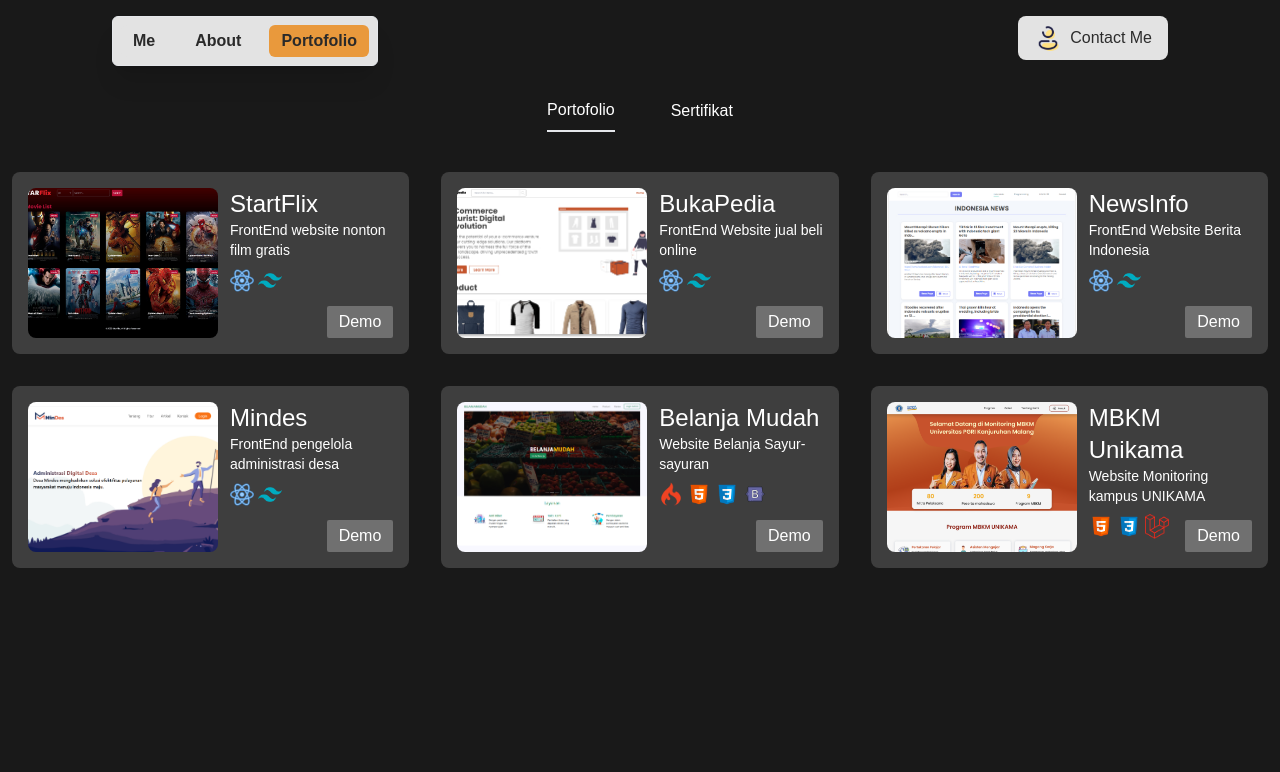
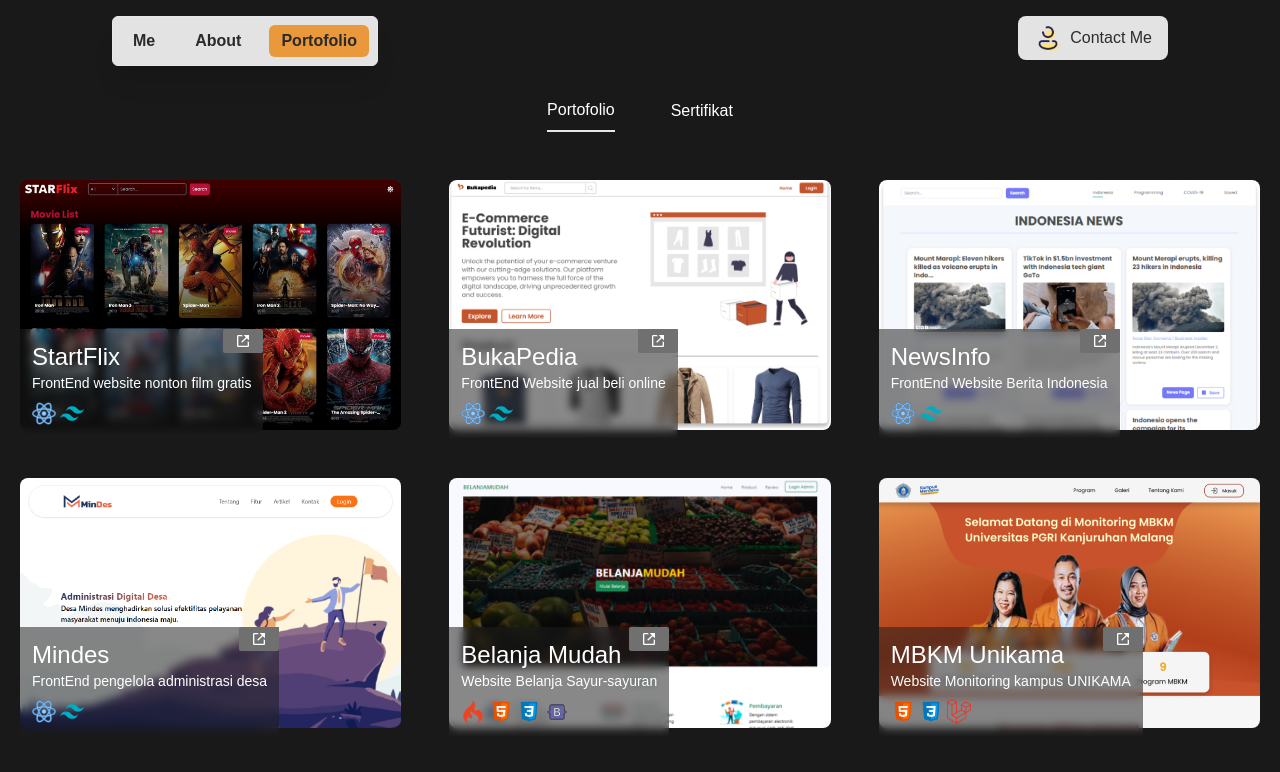
Before and after one commit to RezalMaksmi/Tugas_WebPortofolio_IL, a React (Vite) app: page /portofolio in a window 1280 px wide. Shown: the top 772 px of the page. Built offline with nearby package versions, Linux system fonts and the light colour scheme.

Commit message:
push resolve portofolio

```diff
--- a/src/componenents/atoms/CardPortofolio.jsx
+++ b/src/componenents/atoms/CardPortofolio.jsx
@@ -12,93 +12,96 @@ import bukapedia from "../../assets/portofolio/bukapedia.jpg";
 import belanjamudah from "../../assets/portofolio/belanjamudah.png";
 import mbkm from "../../assets/portofolio/mbkm.png";
 import mindes from "../../assets/portofolio/mindes.png";
+import { BiLinkExternal } from "react-icons/bi";
 
 const CardPortofolio = () => {
   return (
     <div className="grid xl:grid-cols-3 md:grid-cols-2 grid-cols-1 overflow-y-scroll py-3 px-3 md:gap-8 gap-4 justify-start  w-full">
-      <div className="flex flex-row bg-[#3E3E3E] rounded-lg md:p-4 p-2 gap-3 rounded-lg">
+      <div className="flex flex-col  p-2 gap-3 rounded-lg relative">
         <img
           src={starflix}
           alt=""
-          className="h-[150px] min-w-[190px] rounded-lg object-cover object-top"
+          className="h-[250px] min-w-[190px] rounded-lg object-cover object-top"
         />
-        <div className="flex flex-col text-white relative">
+        <div className="flex flex-col text-white absolute bottom-0 backdrop-blur-sm p-3 bg-[#1e1e1e86]">
           <h5 className="text-2xl">StartFlix</h5>
           <span className="text-sm ">FrontEnd website nonton film gratis</span>
           <div className="flex flex-row gap-1  mt-2 w-full">
             <img src={react} alt="" className="object-contain w-6" />
             <img src={tailwindcss} alt="" className="object-contain w-6" />
           </div>
-          <button className="text-white text-base px-3 py-1 bg-[#707070] absolute bottom-0 right-0 rounded-sm">
-            Demo
+          <button className="text-white text-base px-3 py-1 bg-[#707070] absolute  top-0 right-0 rounded-sm">
+            <BiLinkExternal />
           </button>
         </div>
       </div>
 
-      <div className="flex flex-row bg-[#3E3E3E] rounded-lg md:p-4 p-2 gap-3 rounded-lg">
+      <div className="flex flex-col  p-2 gap-3 rounded-lg relative">
         <img
           src={bukapedia}
           alt=""
-          className="h-[150px] min-w-[190px] rounded-lg object-cover object-top"
+          className="h-[250px] min-w-[190px] rounded-lg object-cover object-top"
         />
-        <div className="flex flex-col text-white relative">
+        <div className="flex flex-col text-white absolute bottom-0 backdrop-blur-sm p-3 bg-[#1e1e1e86]">
           <h5 className="text-2xl">BukaPedia</h5>
           <span className="text-sm	">FrontEnd Website jual beli online</span>
           <div className="flex flex-row gap-1  mt-2 w-full">
             <img src={react} alt="" className="object-contain w-6" />
             <img src={tailwindcss} alt="" className="object-contain w-6" />
           </div>
-          <button className="text-white text-base px-3 py-1 bg-[#707070] absolute bottom-0 right-0 rounded-sm">
-            Demo
+          <button className="text-white text-base px-3 py-1 bg-[#707070] absolute  top-0 right-0 rounded-sm">
+            <BiLinkExternal />
           </button>
         </div>
       </div>
 
-      <div className="flex flex-row bg-[#3E3E3E] rounded-lg md:p-4 p-2 gap-3 rounded-lg">
+      <div className="flex flex-col  p-2 gap-3 rounded-lg relative">
         <img
           src={news}
           alt=""
-          className="h-[150px] min-w-[190px] rounded-lg object-cover object-top"
+          className="h-[250px] min-w-[190px] rounded-lg object-cover object-top"
         />
-        <div className="flex flex-col text-white relative">
+        <div className="flex flex-col text-white absolute bottom-0 backdrop-blur-sm p-3 bg-[#1e1e1e86]">
           <h5 className="text-2xl">NewsInfo</h5>
           <span className="text-sm	">FrontEnd Website Berita Indonesia</span>
           <div className="flex flex-row gap-1  mt-2 w-full">
             <img src={react} alt="" className="object-contain w-6" />
             <img src={tailwindcss} alt="" className="object-contain w-6" />
           </div>
-          <button className="text-white text-base px-3 py-1 bg-[#707070] absolute bottom-0 right-0 rounded-sm">
-            Demo
+          <button className="text-white text-base px-3 py-1 bg-[#707070] absolute  top-0 right-0 rounded-sm">
+            <BiLinkExternal />
           </button>
         </div>
       </div>
 
-      <div className="flex flex-row bg-[#3E3E3E] rounded-lg md:p-4 p-2 gap-3 rounded-lg">
+      <div className="flex flex-col  p-2 gap-3 rounded-lg relative">
         <img
           src={mindes}
           alt=""
-          className="h-[150px] min-w-[190px] rounded-lg object-cover object-top"
+          className="h-[250px] min-w-[190px] rounded-lg object-cover object-top"
         />
-        <div className="flex flex-col text-white relative">
+        <div className="flex flex-col text-white absolute bottom-0 backdrop-blur-sm p-3 bg-[#1e1e1e86]">
+          {" "}
           <h5 className="text-2xl">Mindes</h5>
           <span className="text-sm	">FrontEnd pengelola administrasi desa</span>
           <div className="flex flex-row gap-1  mt-2 w-full">
             <img src={react} alt="" className="object-contain w-6" />
             <img src={tailwindcss} alt="" className="object-contain w-6" />
           </div>
-          <button className="text-white text-base px-3 py-1 bg-[#707070] absolute bottom-0 right-0 rounded-sm">
-            Demo
+          <button className="text-white text-base px-3 py-1 bg-[#707070] absolute  top-0 right-0 rounded-sm">
+            <BiLinkExternal />
           </button>
         </div>
       </div>
 
-      <div className="flex flex-row bg-[#3E3E3E] rounded-lg md:p-4 p-2 gap-3 rounded-lg">
+      <div className="flex flex-col  p-2 gap-3 rounded-lg relative">
         <img
           src={belanjamudah}
           alt=""
-          className="h-[150px] min-w-[190px] rounded-lg object-cover object-top"
+          className="h-[250px] min-w-[190px] rounded-lg object-cover object-top"
         />
-        <div className="flex flex-col text-white relative">
+        <div className="flex flex-col text-white absolute bottom-0 backdrop-blur-sm p-3 bg-[#1e1e1e86]">
+          {" "}
           <h5 className="text-2xl">Belanja Mudah</h5>
           <span className="text-sm	">Website Belanja Sayur-sayuran</span>
           <div className="flex flex-row gap-1  mt-2 w-full">
@@ -107,19 +110,19 @@ const CardPortofolio = () => {
             <img src={css} alt="" className="object-contain w-6" />
             <img src={bootstrap} alt="" className="object-contain w-6" />
           </div>
-          <button className="text-white text-base px-3 py-1 bg-[#707070] absolute bottom-0 right-0 rounded-sm">
-            Demo
+          <button className="text-white text-base px-3 py-1 bg-[#707070] absolute  top-0 right-0 rounded-sm">
+            <BiLinkExternal />
           </button>
         </div>
       </div>
 
-      <div className="flex flex-row bg-[#3E3E3E] rounded-lg md:p-4 p-2 gap-3 rounded-lg">
+      <div className="flex flex-col  p-2 gap-3 rounded-lg relative">
         <img
           src={mbkm}
           alt=""
-          className="h-[150px] min-w-[190px] rounded-lg object-cover object-top"
+          className="h-[250px] min-w-[190px] rounded-lg object-cover object-top"
         />
-        <div className="flex flex-col text-white relative">
+        <div className="flex flex-col text-white absolute bottom-0 backdrop-blur-sm p-3 bg-[#1e1e1e86]">
           <h5 className="text-2xl">MBKM Unikama</h5>
           <span className="text-sm	">Website Monitoring kampus UNIKAMA</span>
           <div className="flex flex-row gap-1  mt-2 w-full">
@@ -127,8 +130,8 @@ const CardPortofolio = () => {
             <img src={css} alt="" className="object-contain w-6" />
             <img src={laravel} alt="" className="object-contain w-6" />
           </div>
-          <button className="text-white text-base px-3 py-1 bg-[#707070] absolute bottom-0 right-0 rounded-sm ">
-            Demo
+          <button className="text-white text-base px-3 py-1 bg-[#707070] absolute  top-0 right-0 rounded-sm">
+            <BiLinkExternal />
           </button>
         </div>
       </div>
```
